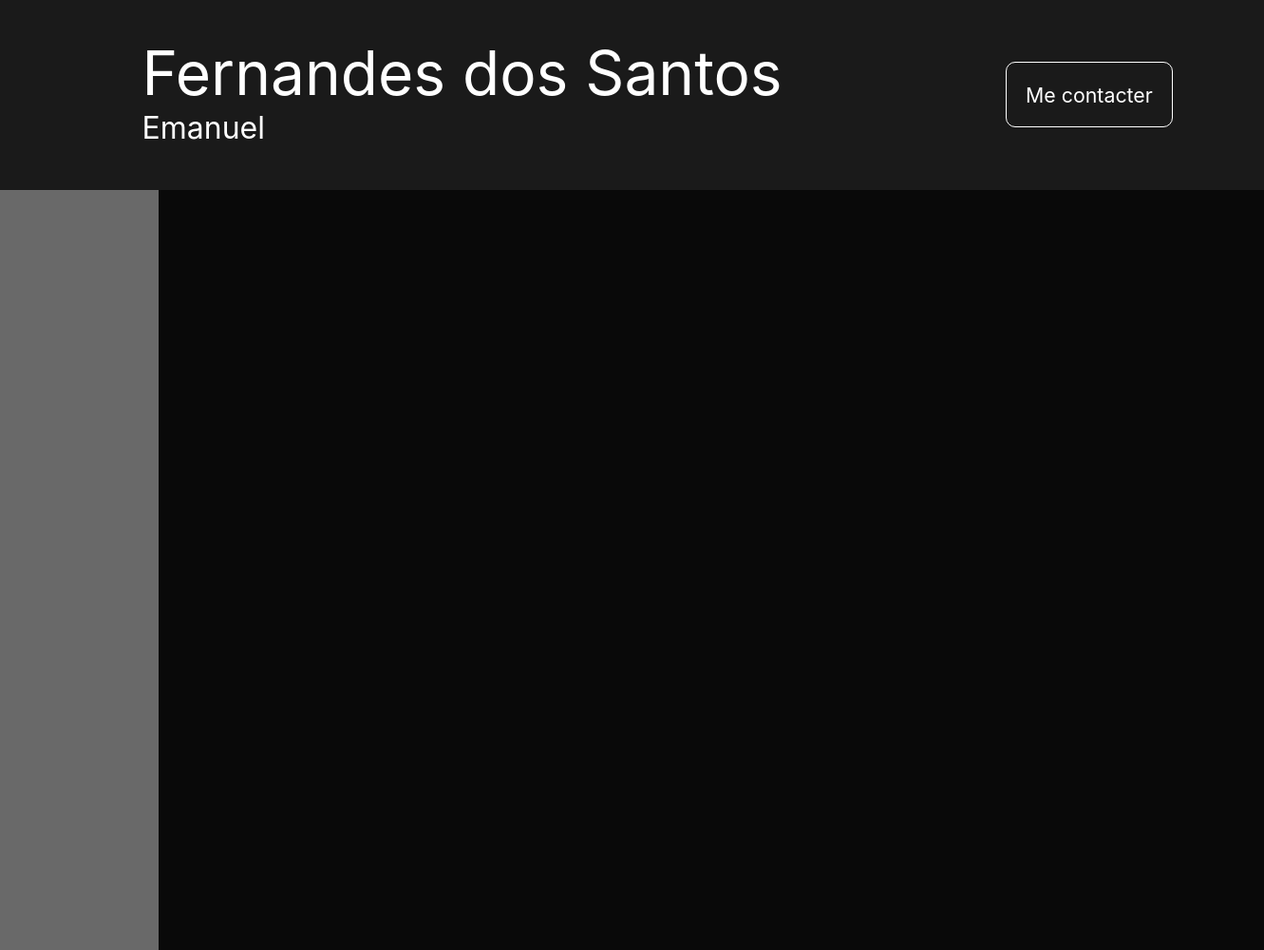
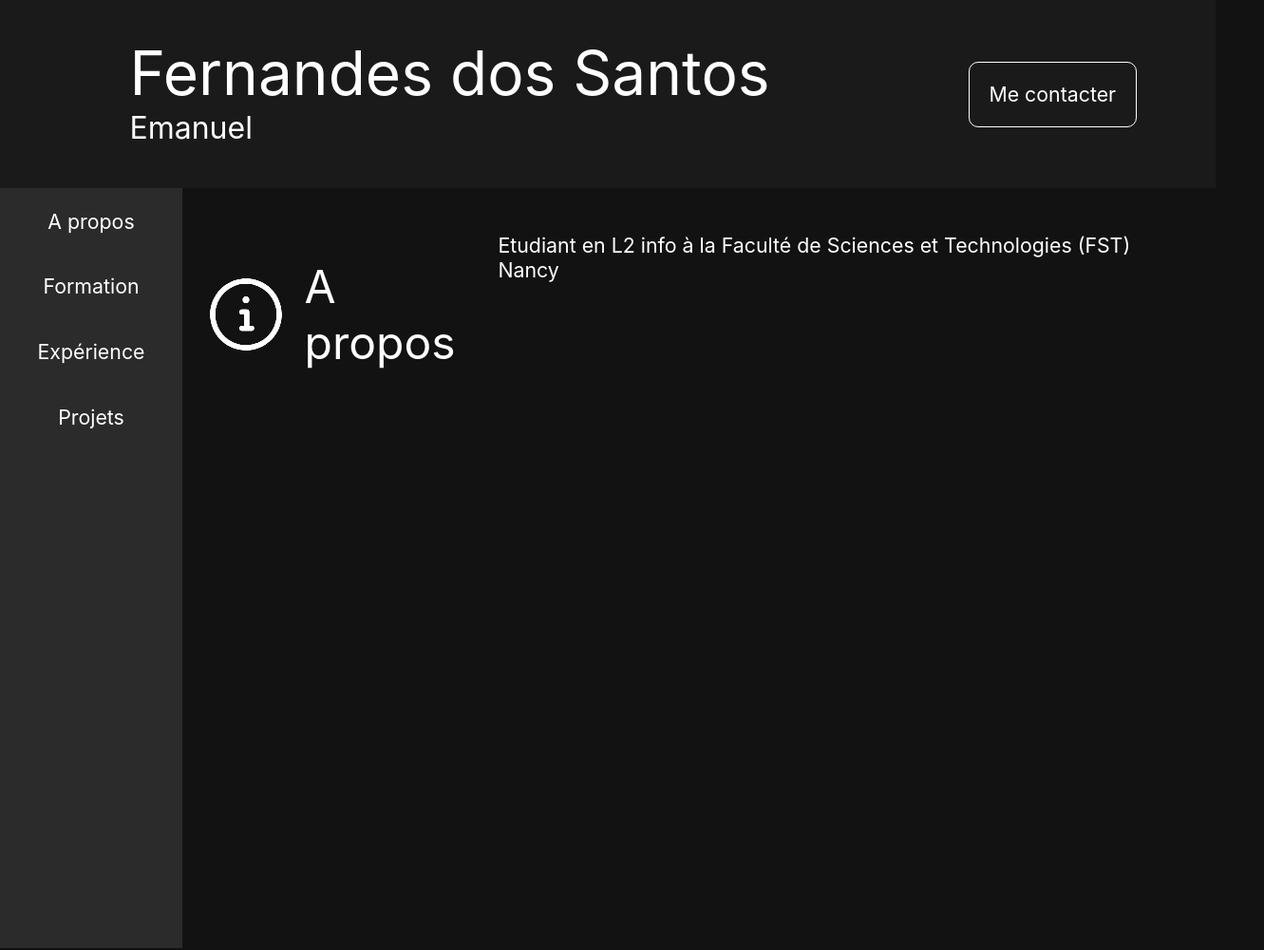
Before and after one commit to Synnly/Synnly.github.io, a plain HTML site: page index.html in a window 1280 px wide. Shown: the whole page at 95% size, 1331 px wide, since content can reach past the window. Drawn offline with Linux system fonts and the light colour scheme.

Commit message:
Continuation du menu, ajout du contenu principal et ajout d'assets

```diff
--- a/index.html
+++ b/index.html
@@ -27,8 +27,41 @@
 
         <div id="contenu" class="container">
 
-            <div id="menu" class="container"></div>
-            <div id="contenu" class="container"></div>
+            <div id="menu" class="container">
+                <div id="apropos" class="bouton">
+                    <a href="">
+                        <p>A propos</p>
+                    </a>
+                </div>
+
+                <div id="formation" class="bouton">
+                    <a href="">
+                        <p>Formation</p>
+                    </a>
+                </div>
+
+                <div id="experience" class="bouton">
+                    <a href="">
+                        <p>Expérience</p>
+                    </a>
+                </div>
+
+                <div id="projets" class="bouton">
+                    <a href="">
+                        <p>Projets</p>
+                    </a>
+                </div>
+            </div>
+
+            <div id="infos" class="container">
+                <div id="apropos" class="categorie">
+                    <div class="divTitre">
+                        <img src="assets/info.svg" alt="Logo A propos" class="icon">
+                        <p class="titre">A propos</p>
+                        <p>Etudiant en L2 info à la Faculté de Sciences et Technologies (FST) Nancy</p>
+                    </div>
+                </div>
+            </div>
 
         </div>
     </body>
--- a/style.css
+++ b/style.css
@@ -1,5 +1,5 @@
 html {
-    background-color: #090909;
+    background-color: #121212;
 }
 
 body {
@@ -13,7 +13,7 @@ div {
 }
 
 p {
-    color: #ffffff;
+    color:#ffffff;
     font-size: 16pt;
     font-family: -apple-system,BlinkMacSystemFont,"Segoe UI",Helvetica,Arial,sans-serif,"Apple Color Emoji","Segoe UI Emoji";
 }
@@ -25,7 +25,7 @@ a{
 #banniere {
     background-color: #1a1a1a;
     padding: 2%;
-    width: 100%;
+    width: 96%;
     height: 20%;
     justify-content: space-around;
 }
@@ -59,10 +59,20 @@ a{
 }
 
 #menu {
-    background-color:dimgrey;
+    background-color: #2b2b2b;
     width: 15%;
     min-width: fit-content;
-    height: 100%;
+    height: auto;
+    flex-direction: column;
+    justify-content: start;
+}
+
+#infos {
+    margin: 2%;
+    width: 81%;
+    justify-content: start;
+    flex-flow: column;
+    align-items: start;
 }
 
 .container {
@@ -72,6 +82,41 @@ a{
     flex-grow: 1;
 }
 
+.categorie {
+    display: flex;
+    flex-flow: column;
+    padding-top: 0;
+    flex-grow: 1;
+    justify-content: start;
+    width: 100%;
+    height: min-content;
+}
+
+.divTitre {
+    display: flex;
+    flex-flow: row;
+    padding-top: 0;
+    width: 100%;
+    justify-content: flex-start;
+}
+
+.titre {
+    font-size: 36pt;
+    padding-left: 2%;
+}
+
+.icon {
+    width: 8%;
+}
+
+.bouton>a {
+    width: 100%;
+}
+
+.bouton>a>p {
+    text-align: center;
+}
+
 a>p#contact {
     width: max-content;
 }
```
Also changed, not shown: assets/info.svg (added), assets/mortar-board.svg (added).
